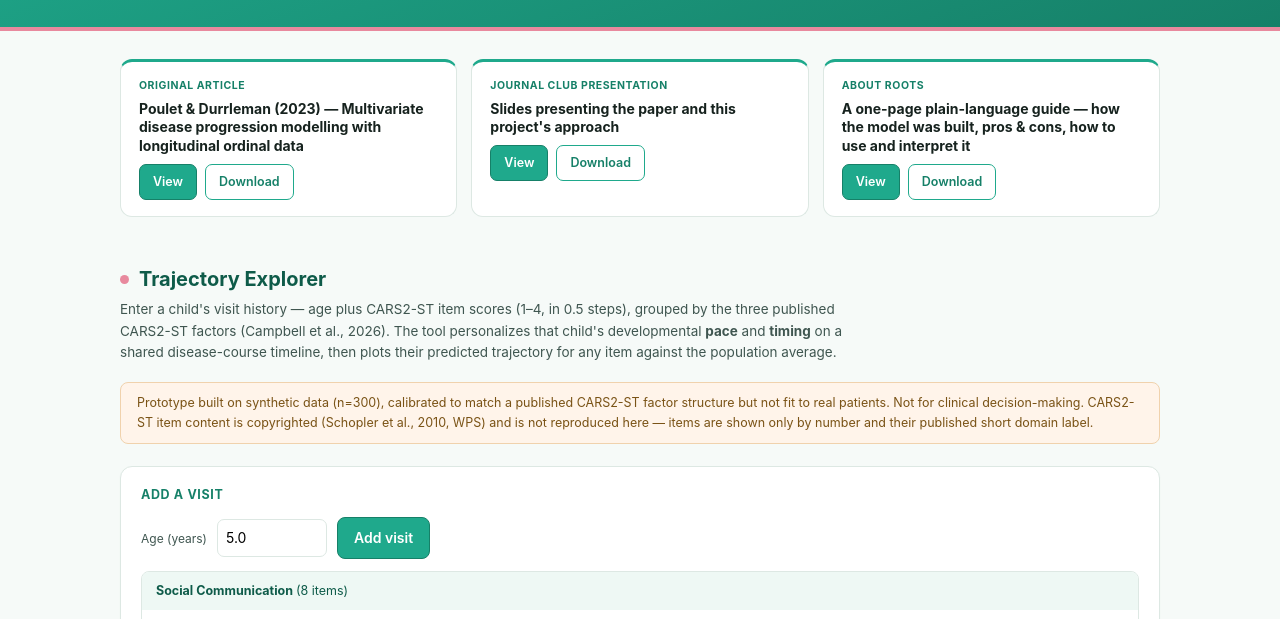
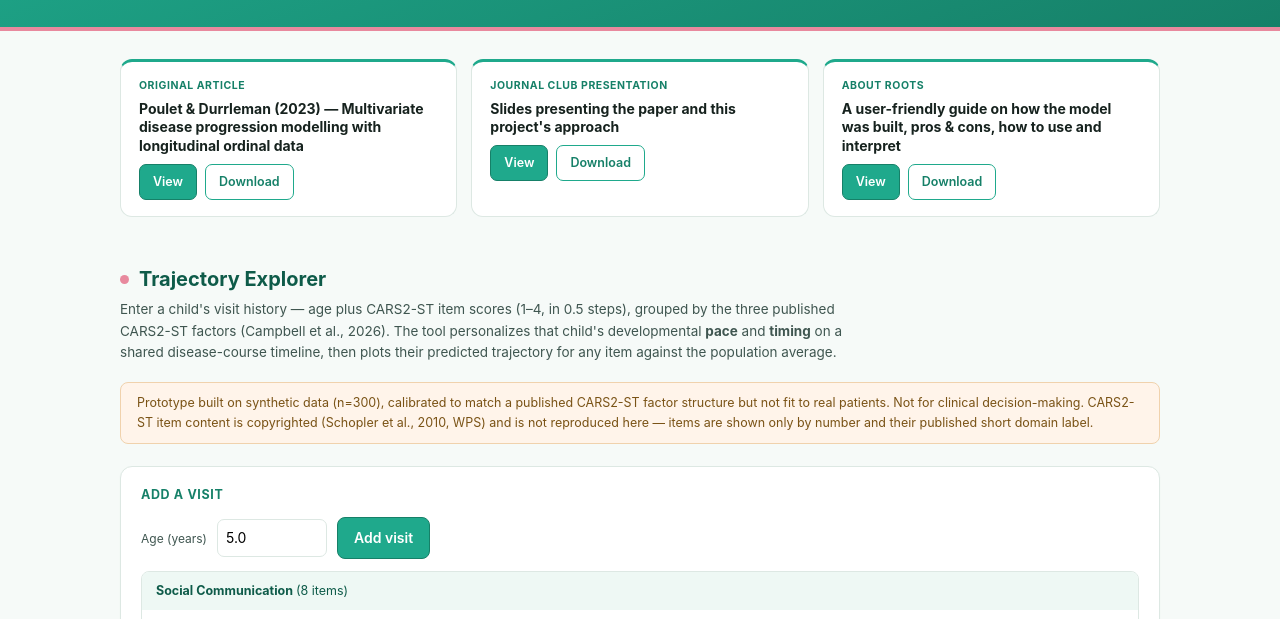
Before and after one commit to ayoobsfathima/ROOTS, a plain HTML site: page index.html in a window 1280 px wide. Shown: the part 140-759 px from the top of the page. Drawn offline with nearby package versions, Linux system fonts and the light colour scheme.

Commit message:
Revise 'About Roots' section for clarity
Updated the description of the 'About Roots' section to be more user-friendly.

```diff
--- a/index.html
+++ b/index.html
@@ -147,7 +147,7 @@
     </div>
     <div class="res-card">
       <div class="res-label">About Roots</div>
-      <h4>A one-page plain-language guide — how the model was built, pros &amp; cons, how to use and interpret it</h4>
+      <h4>A user-friendly guide on how the model was built, pros &amp; cons, how to use and interpret</h4>
       <div class="res-actions">
         <a class="view" href="assets/about-roots.pdf" target="_blank" rel="noopener">View</a>
         <a class="download" href="assets/about-roots.pdf" download>Download</a>
```
